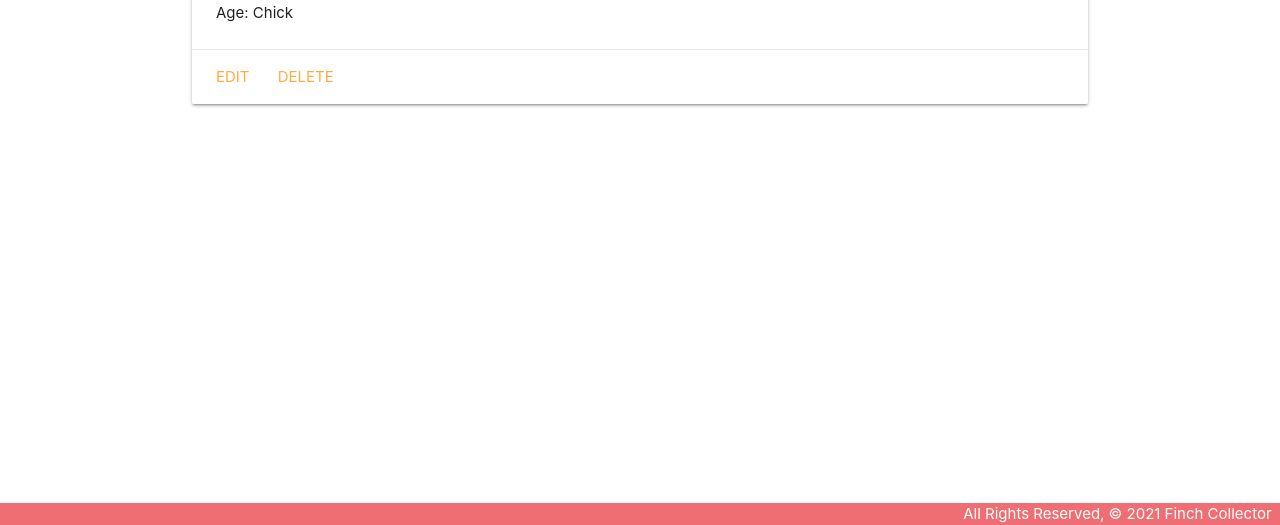
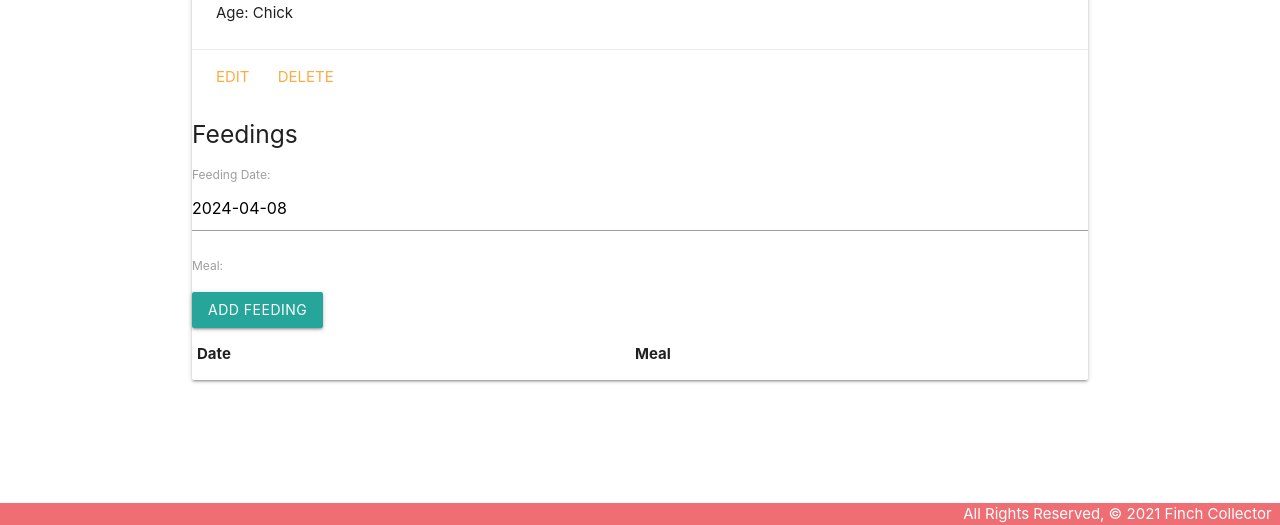
Before and after one commit to Iansogotthis/finchCollector, a Django app: template main_app/templates/finches/finch_detail.html in a window 1280 px wide. Shown: the part 275-800 px from the top of the page. Run offline with Django 3.2, Linux system fonts and the light colour scheme; the template is opened without the code that fills it: values that come from a table or form of the project are taken from there, others are empty.

Commit message:
lab4 done

```diff
--- a/main_app/admin.py
+++ b/main_app/admin.py
@@ -1,4 +1,7 @@
 from django.contrib import admin
-from .models import Finch
+# add Feeding to the import
+from .models import Finch, Feeding
 
 admin.site.register(Finch)
+# register the new Feeding Model
+admin.site.register(Feeding)
--- /dev/null
+++ b/main_app/forms.py
@@ -0,0 +1,7 @@
+from django.forms import ModelForm
+from .models import Feeding
+
+class FeedingForm(ModelForm):
+  class Meta:
+    model = Feeding
+    fields = ['date', 'meal']
--- a/main_app/models.py
+++ b/main_app/models.py
@@ -1,10 +1,38 @@
+from django.utils import timezone
+from datetime import timedelta
 from django.db import models
+
+MEALS = (
+    ('B', 'Breakfast'),
+    ('L', 'Lunch'),
+    ('D', 'Dinner')
+)
 
 class Finch(models.Model):
     name = models.CharField(max_length=50)
     color = models.CharField(max_length=20)
     habitat = models.CharField(max_length=50, default='forest')  # Default value set to 'forest'
     age = models.IntegerField()
+    last_fed_date = models.DateField(null=True, blank=True)
+    def __str__(self):
+        return self.name
+
+    def get_feeding_status(self):
+        if self.last_fed_date is not None and self.last_fed_date > timezone.now() - timedelta(days=1):
+            return 'Fed'
+        else:
+            return 'Hungry'
+
+class Feeding(models.Model):
+    date = models.DateField('Feeding Date')
+
+    meal = models.CharField(max_length=1,
+    # add the 'choices' field option
+    choices=MEALS,
+    # set the default value for meal to be 'B'
+    default=MEALS[0][0])
+
+    finch = models.ForeignKey(Finch, on_delete=models.CASCADE)
 
     def __str__(self):
-        return self.name
+        return f"{self.get_meal_display()} on {self.date}"
--- a/main_app/templates/base.html
+++ b/main_app/templates/base.html
@@ -7,6 +7,8 @@
   <meta http-equiv="X-UA-Compatible" content="ie=edge">
   <title>Finch Collector</title>
   <link rel="stylesheet" href="https://cdnjs.cloudflare.com/ajax/libs/materialize/1.0.0/css/materialize.min.css">
+  <script src="https://cdnjs.cloudflare.com/ajax/libs/materialize/1.0.0/js/materialize.min.js"></script>
+
   <link rel="stylesheet" type="text/css" href="{% static 'css/style.css' %}">
 </head>
 <body>
--- a/main_app/templates/finches/finch_detail.html
+++ b/main_app/templates/finches/finch_detail.html
@@ -1,4 +1,5 @@
-{% extends 'base.html' %} {% block content %}
+{% extends 'base.html' %}
+ {% block content %}
 
 <h1>Finch Details</h1>
 
@@ -17,6 +18,44 @@
     <a href="{% url 'finch_update' finch.id %}">Edit</a>
     <a href="{% url 'finch_delete' finch.id %}">Delete</a>
   </div>
+
+  <div class="col s6">
+    <h5>Feedings</h5>
+    <form method="POST">
+      {% csrf_token %}
+      <!-- Render the inputs -->
+      {{ feeding_form.as_p }}
+      <input type="submit" class="btn" value="Add Feeding" />
+    </form>
+    <table class="striped">
+      <thead>
+        <tr>
+          <th>Date</th>
+          <th>Meal</th>
+        </tr>
+      </thead>
+      <tbody>
+        {% for feeding in f.feeding_set.all %}
+        <tr>
+          <td>{{feeding.date}}</td>
+          <td>{{feeding.get_meal_display}}</td>
+        <td>Feeding Status: {{ feeding_status }}</td>
+        </tr>
+        {% endfor %}
+      </tbody>
+    </table>
+  </div>
 </div>
 
+<script>
+    const dateEl = document.getElementById('id_date');
+    // M is Materialize's global variable
+    M.Datepicker.init(dateEl, {
+      format: 'yyyy-mm-dd',
+      defaultDate: new Date(),
+      setDefaultDate: true,
+      autoClose: true
+    });
+  </script>
+
 {% endblock %}
--- a/main_app/templates/finches/index.html
+++ b/main_app/templates/finches/index.html
@@ -19,4 +19,5 @@
   </div>
 {% endfor %}
 
+
 {% endblock %}
```
Also changed, not shown: main_app/views.py (+5 -4 lines), main_app/migrations/0003_feeding.py (added), main_app/migrations/0004_auto_20240408_1253.py (added).
